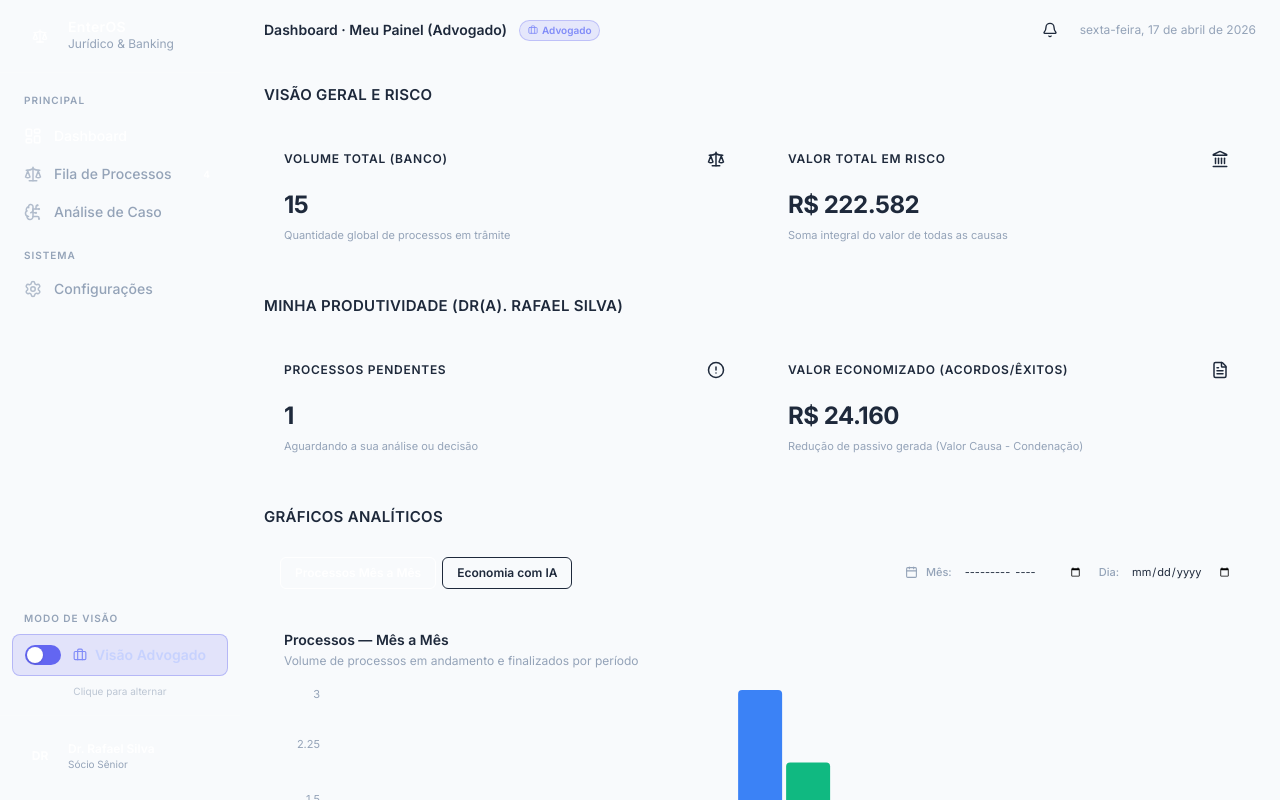
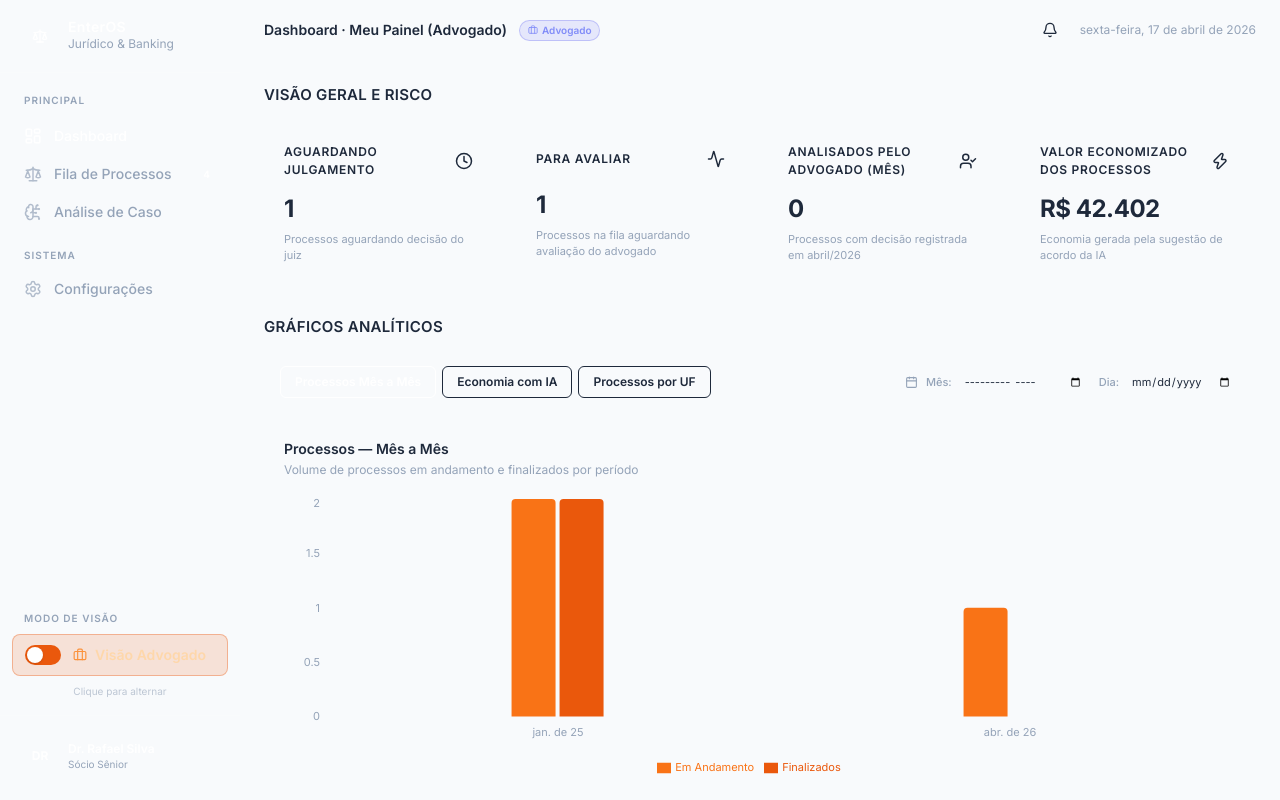
Before and after one commit to marco-fabian/hackathon-ufmg-2026-grupo8, a React (Vite) app in the folder src/frontend/: page / in a window 1280 px wide. Built offline with nearby package versions, Linux system fonts and the light colour scheme.

Commit message:
subida novas cores

```diff
--- a/src/frontend/src/components/data/DataTableBase.tsx
+++ b/src/frontend/src/components/data/DataTableBase.tsx
@@ -1,5 +1,6 @@
+import { useState } from 'react'
 import type { ReactNode } from 'react'
-import { ChevronUp, ChevronDown, ChevronsUpDown } from 'lucide-react'
+import { ChevronUp, ChevronDown, ChevronsUpDown, Search, X } from 'lucide-react'
 
 // ─── Types ────────────────────────────────────────────────────────────────
 export type SortDirection = 'asc' | 'desc' | null
@@ -8,6 +9,7 @@ export interface ColumnDef<T> {
   key: keyof T | string
   header: string
   sortable?: boolean
+  filterType?: 'text' | 'select'
   render?: (value: unknown, row: T) => ReactNode
   align?: 'left' | 'center' | 'right'
   width?: string
@@ -73,6 +75,8 @@ export function DataTableBase<T extends Record<string, unknown>>({
   stickyHeader = false,
 }: DataTableBaseProps<T>) {
 
+  const [filters, setFilters] = useState<Record<string, string>>({})
+
   function handleSort(colKey: string, sortable?: boolean) {
     if (!sortable || !onSort) return
     if (sortColumn !== colKey) {
@@ -84,6 +88,22 @@ export function DataTableBase<T extends Record<string, unknown>>({
     }
   }
 
+  function setFilter(key: string, value: string) {
+    setFilters(prev => value ? { ...prev, [key]: value } : Object.fromEntries(Object.entries(prev).filter(([k]) => k !== key)))
+  }
+
+  const hasAnyFilter = Object.keys(filters).length > 0
+
+  const filteredData = data.filter(row =>
+    columns.every(col => {
+      const colKey = String(col.key)
+      const term = filters[colKey]
+      if (!term) return true
+      const rawValue = row[colKey]
+      return String(rawValue ?? '').toLowerCase().includes(term.toLowerCase())
+    })
+  )
+
   return (
     <div
       style={{
@@ -94,13 +114,52 @@ export function DataTableBase<T extends Record<string, unknown>>({
         overflow: 'hidden',
       }}
     >
+      {/* Caption + clear filters */}
+      {caption && (
+        <div style={{
+          display: 'flex',
+          alignItems: 'center',
+          justifyContent: 'space-between',
+          padding: '12px 16px',
+          borderBottom: '1px solid var(--color-border)',
+        }}>
+          <span style={{
+            color: 'var(--color-text-secondary)',
+            fontSize: '11px',
+            fontWeight: 600,
+            textTransform: 'uppercase',
+            letterSpacing: '0.08em',
+          }}>
+            {caption}
+            {hasAnyFilter && (
+              <span style={{ marginLeft: '8px', color: 'var(--color-primary-600)', fontWeight: 500 }}>
+                · {filteredData.length} resultado(s)
+              </span>
+            )}
+          </span>
+          {hasAnyFilter && (
+            <button
+              onClick={() => setFilters({})}
+              style={{
+                display: 'flex', alignItems: 'center', gap: '4px',
+                padding: '3px 8px',
+                border: '1px solid var(--color-border)',
+                borderRadius: '5px',
+                fontSize: '11px',
+                color: 'var(--color-text-muted)',
+                backgroundColor: 'transparent',
+                cursor: 'pointer',
+              }}
+            >
+              <X size={11} />
+              Limpar filtros
+            </button>
+          )}
+        </div>
+      )}
+
       <div style={{ overflowX: 'auto' }}>
         <table style={{ width: '100%', borderCollapse: 'collapse', fontSize: '13px' }}>
-          {caption && (
-            <caption style={{ captionSide: 'top', padding: '12px 16px', textAlign: 'left', color: 'var(--color-text-secondary)', fontSize: '11px', fontWeight: 600, textTransform: 'uppercase', letterSpacing: '0.08em' }}>
-              {caption}
-            </caption>
-          )}
 
           {/* Table HEAD */}
           <thead
@@ -111,6 +170,7 @@ export function DataTableBase<T extends Record<string, unknown>>({
               zIndex: stickyHeader ? 1 : undefined,
             }}
           >
+            {/* Column labels row */}
             <tr style={{ borderBottom: '1px solid var(--color-border)' }}>
               {columns.map((col) => {
                 const colKey = String(col.key)
@@ -119,7 +179,7 @@ export function DataTableBase<T extends Record<string, unknown>>({
                   <th
                     key={colKey}
                     style={{
-                      padding: '10px 16px',
+                      padding: '10px 16px 6px',
                       textAlign: col.align ?? 'left',
                       fontWeight: 600,
                       color: isActive ? 'var(--color-primary-700)' : 'var(--color-text-secondary)',
@@ -141,6 +201,94 @@ export function DataTableBase<T extends Record<string, unknown>>({
                 )
               })}
             </tr>
+
+            {/* Filter inputs row */}
+            <tr style={{ borderBottom: '2px solid var(--color-border)' }}>
+              {columns.map((col) => {
+                const colKey = String(col.key)
+                const val = filters[colKey] ?? ''
+                const isSelect = col.filterType === 'select'
+                const uniqueOptions = isSelect
+                  ? Array.from(new Set(data.map(row => String(row[colKey] ?? '')))).filter(Boolean).sort()
+                  : []
+                return (
+                  <th key={colKey} style={{ padding: '4px 8px 8px' }}>
+                    {isSelect ? (
+                      <select
+                        value={val}
+                        onChange={e => setFilter(colKey, e.target.value)}
+                        style={{
+                          width: '100%',
+                          padding: '4px 6px',
+                          border: `1px solid ${val ? 'var(--color-primary-400)' : 'var(--color-border)'}`,
+                          borderRadius: '5px',
+                          fontSize: '11px',
+                          backgroundColor: val ? 'var(--color-primary-50)' : 'var(--color-bg-card)',
+                          color: val ? 'var(--color-text-primary)' : 'var(--color-text-muted)',
+                          outline: 'none',
+                          fontFamily: 'Inter, sans-serif',
+                          cursor: 'pointer',
+                          boxSizing: 'border-box',
+                          transition: 'border-color 0.15s, background-color 0.15s',
+                        }}
+                      >
+                        <option value="">Todos</option>
+                        {uniqueOptions.map(opt => (
+                          <option key={opt} value={opt}>{opt}</option>
+                        ))}
+                      </select>
+                    ) : (
+                      <div style={{ position: 'relative', display: 'flex', alignItems: 'center' }}>
+                        <Search
+                          size={11}
+                          style={{
+                            position: 'absolute', left: '6px',
+                            color: val ? 'var(--color-primary-600)' : 'var(--color-text-muted)',
+                            pointerEvents: 'none',
+                            flexShrink: 0,
+                          }}
+                        />
+                        <input
+                          value={val}
+                          onChange={e => setFilter(colKey, e.target.value)}
+                          placeholder="Filtrar…"
+                          style={{
+                            width: '100%',
+                            paddingLeft: '22px',
+                            paddingRight: val ? '22px' : '6px',
+                            paddingTop: '4px',
+                            paddingBottom: '4px',
+                            border: `1px solid ${val ? 'var(--color-primary-400)' : 'var(--color-border)'}`,
+                            borderRadius: '5px',
+                            fontSize: '11px',
+                            backgroundColor: val ? 'var(--color-primary-50)' : 'var(--color-bg-card)',
+                            color: 'var(--color-text-primary)',
+                            outline: 'none',
+                            fontFamily: 'Inter, sans-serif',
+                            boxSizing: 'border-box',
+                            transition: 'border-color 0.15s, background-color 0.15s',
+                          }}
+                        />
+                        {val && (
+                          <button
+                            onClick={() => setFilter(colKey, '')}
+                            style={{
+                              position: 'absolute', right: '5px',
+                              display: 'flex', alignItems: 'center',
+                              background: 'none', border: 'none',
+                              cursor: 'pointer', padding: 0,
+                              color: 'var(--color-text-muted)',
+                            }}
+                          >
+                            <X size={11} />
+                          </button>
+                        )}
+                      </div>
+                    )}
+                  </th>
+                )
+              })}
+            </tr>
           </thead>
 
           {/* Table BODY */}
@@ -149,21 +297,21 @@ export function DataTableBase<T extends Record<string, unknown>>({
               Array.from({ length: 5 }).map((_, i) => (
                 <SkeletonRow key={i} colCount={columns.length} />
               ))
-            ) : data.length === 0 ? (
+            ) : filteredData.length === 0 ? (
               <tr>
                 <td
                   colSpan={columns.length}
                   style={{ padding: '48px 16px', textAlign: 'center', color: 'var(--color-text-muted)' }}
                 >
-                  {emptyMessage}
+                  {hasAnyFilter ? 'Nenhum resultado para os filtros aplicados.' : emptyMessage}
                 </td>
               </tr>
             ) : (
-              data.map((row, rowIdx) => (
+              filteredData.map((row, rowIdx) => (
                 <tr
                   key={rowIdx}
                   style={{
-                    borderBottom: rowIdx < data.length - 1 ? '1px solid var(--color-border)' : undefined,
+                    borderBottom: rowIdx < filteredData.length - 1 ? '1px solid var(--color-border)' : undefined,
                     transition: 'background-color 100ms ease',
                   }}
                   onMouseEnter={(e) => (e.currentTarget.style.backgroundColor = 'var(--color-bg-subtle)')}
--- a/src/frontend/src/components/layout/DashboardLayout.tsx
+++ b/src/frontend/src/components/layout/DashboardLayout.tsx
@@ -44,20 +44,14 @@ function RoleSwitcher() {
         onClick={toggleRole}
         aria-label={`Alternar para visão ${isAdvogado ? 'Banco' : 'Advogado'}`}
         style={{
-          backgroundColor: isAdvogado
-            ? 'rgba(99,102,241,0.15)'
-            : 'rgba(16,185,129,0.15)',
-          border: isAdvogado
-            ? '1px solid rgba(99,102,241,0.35)'
-            : '1px solid rgba(16,185,129,0.35)',
+          backgroundColor: 'rgba(234,88,12,0.15)',
+          border: '1px solid rgba(234,88,12,0.35)',
         }}
         className="w-full flex items-center gap-3 px-3 py-2.5 rounded-lg transition-all hover:opacity-90"
       >
         {/* Track */}
         <div
-          style={{
-            backgroundColor: isAdvogado ? 'rgb(99,102,241)' : 'rgb(16,185,129)',
-          }}
+          style={{ backgroundColor: 'rgb(234,88,12)' }}
           className="relative w-9 h-5 rounded-full flex-shrink-0 transition-colors duration-300"
         >
           <span
@@ -70,13 +64,13 @@ function RoleSwitcher() {
         <span className="flex items-center gap-2 text-sm font-semibold">
           {isAdvogado ? (
             <>
-              <Briefcase size={14} style={{ color: 'rgb(129,140,248)' }} />
-              <span style={{ color: 'rgb(199,210,254)' }}>Visão Advogado</span>
+              <Briefcase size={14} style={{ color: 'rgb(251,146,60)' }} />
+              <span style={{ color: 'rgb(254,215,170)' }}>Visão Advogado</span>
             </>
           ) : (
             <>
-              <Building2 size={14} style={{ color: 'rgb(52,211,153)' }} />
-              <span style={{ color: 'rgb(167,243,208)' }}>Visão Banco</span>
+              <Building2 size={14} style={{ color: 'rgb(251,146,60)' }} />
+              <span style={{ color: 'rgb(254,215,170)' }}>Visão Banco</span>
             </>
           )}
         </span>
--- a/src/frontend/src/data/mockData.ts
+++ b/src/frontend/src/data/mockData.ts
@@ -326,7 +326,7 @@ export const mockProcessos: Processo[] = [
     valorCondenacao: 22500.0,
     statusDaIA: 'concluido',
     decisaoAdvogado: 'acordo',
-    dataEntrada: '2025-01-19T11:30:00Z',
+    dataEntrada: '2026-04-01T11:30:00Z',
     advogadoResponsavel: advogados[4],
     tribunal: 'TJMG',
     prioridade: 'alta',
@@ -345,7 +345,7 @@ export const mockProcessos: Processo[] = [
     valorCondenacao: 18720.0,
     statusDaIA: 'em_analise',
     decisaoAdvogado: 'pendente',
-    dataEntrada: '2025-01-20T14:00:00Z',
+    dataEntrada: '2026-04-05T14:00:00Z',
     advogadoResponsavel: advogados[5],
     tribunal: 'TJSP',
     prioridade: 'alta',
@@ -364,7 +364,7 @@ export const mockProcessos: Processo[] = [
     valorCondenacao: 0,
     statusDaIA: 'concluido',
     decisaoAdvogado: 'defesa',
-    dataEntrada: '2025-01-21T09:00:00Z',
+    dataEntrada: '2026-04-08T09:00:00Z',
     advogadoResponsavel: advogados[0],
     tribunal: 'TJRJ',
     prioridade: 'media',
@@ -383,7 +383,7 @@ export const mockProcessos: Processo[] = [
     valorCondenacao: 8850.0,
     statusDaIA: 'aguardando_subsidios',
     decisaoAdvogado: 'pendente',
-    dataEntrada: '2025-01-22T15:30:00Z',
+    dataEntrada: '2026-04-10T15:30:00Z',
     advogadoResponsavel: advogados[1],
     tribunal: 'TJPR',
     prioridade: 'media',
@@ -402,7 +402,7 @@ export const mockProcessos: Processo[] = [
     valorCondenacao: 19400.0,
     statusDaIA: 'concluido',
     decisaoAdvogado: 'acordo',
-    dataEntrada: '2025-01-23T12:00:00Z',
+    dataEntrada: '2026-04-15T12:00:00Z',
     advogadoResponsavel: advogados[2],
     tribunal: 'TJGO',
     prioridade: 'alta',
--- a/src/frontend/src/pages/dashboard/DashboardPage.tsx
+++ b/src/frontend/src/pages/dashboard/DashboardPage.tsx
@@ -1,5 +1,5 @@
 import { useState, useMemo, useEffect } from 'react'
-import { Scale, Landmark, FileText, AlertCircle, Calendar, X } from 'lucide-react'
+import { Clock, Activity, UserCheck, Zap, Calendar, X } from 'lucide-react'
 import { DashboardLayout } from '@/components/layout/DashboardLayout'
 import { DataTableBase, type ColumnDef, type SortDirection } from '@/components/data/DataTableBase'
 import { ChartCardBase } from '@/components/data/ChartCardBase'
@@ -8,23 +8,18 @@ import { mockProcessos } from '@/data/mockData'
 
 // ─── LÓGICA DE DADOS ──────────────────────────────────────────────────────────
 
-function parseExito(resultadoMicro: string): 'Êxito' | 'Não Êxito' {
-  const norm = resultadoMicro.toLowerCase()
-  if (norm.includes('improcede') || norm.includes('extin') || norm.includes('acordo')) return 'Êxito'
-  return 'Não Êxito'
-}
 
 function checkAderente(statusIA: string, decisaoAdv: string): boolean {
   return String(statusIA).toLowerCase() === String(decisaoAdv).toLowerCase()
 }
 
-const COLOR_SUCCESS = '#10B981'
-const COLOR_DANGER  = '#EF4444'
-const COLOR_BLUE    = '#3B82F6'
-const COLOR_AMBER   = '#F59E0B'
-const COLOR_PURPLE  = '#8B5CF6'
+const COLOR_SUCCESS = '#EA580C'   // laranja principal
+const COLOR_DANGER  = '#1A1A1A'   // preto
+const COLOR_BLUE    = '#F97316'   // laranja médio
+const COLOR_AMBER   = '#FB923C'   // laranja claro
+const COLOR_PURPLE  = '#7C2D12'   // marrom-laranja escuro
 
-type ChartType = 'acuracia' | 'mes-a-mes' | 'economia'
+type ChartType = 'acuracia' | 'mes-a-mes' | 'economia' | 'por-uf'
 
 // ─── KPI Card ─────────────────────────────────────────────────────────────────
 
@@ -80,11 +75,12 @@ function KpiCard({ label, value, icon, subtitle }: KpiCardProps) {
 
 const COLUMNS: ColumnDef<Record<string, unknown>>[] = [
   { key: 'numeroCaso', header: 'Nº Processo', sortable: true, width: '220px' },
-  { key: 'uf', header: 'UF', width: '60px' },
-  { key: 'resultadoMicro', header: 'Resultado (Base)', sortable: true },
+  { key: 'uf', header: 'UF', width: '100px', filterType: 'select' },
+  { key: 'resultadoMicro', header: 'Resultado (Base)', sortable: true, filterType: 'select' },
   {
     key: 'decisaoAdvogado',
     header: 'Ação Atual',
+    filterType: 'select',
     render: (val) => (
       <span style={{ fontSize: '12px', fontWeight: 500, textTransform: 'capitalize' }}>
         {String(val)}
@@ -144,15 +140,19 @@ export default function DashboardPage() {
     return base
   }, [userRole, processosAtuais, filterMonth, filterDay])
 
-  // ─── KPI globais ─────────────────────────────────────────────────────────
-  const volumeTotal    = mockProcessos.length
-  const valorTotalRisco = mockProcessos.reduce((acc, p) => acc + p.valorCausa, 0)
+  // ─── KPI principais ──────────────────────────────────────────────────────
+  const base = userRole === 'banco' ? mockProcessos : processosAtuais
+  const CURRENT_MONTH = '2026-04'
 
-  // ─── KPI advogado ─────────────────────────────────────────────────────────
-  const pendentesAdvogado = processosAtuais.filter(p => p.decisaoAdvogado === 'pendente').length
-  const economizadoAdvogado = processosAtuais
-    .filter(p => parseExito(p.resultadoMicro) === 'Êxito' || p.decisaoAdvogado === 'acordo')
-    .reduce((acc, p) => acc + Math.max(0, p.valorCausa - p.valorCondenacao), 0)
+  const aguardandoJulgamento = base.filter(p => p.statusDaIA === 'aguardando_subsidios').length
+  const paraAvaliar = base.filter(p => p.decisaoAdvogado === 'pendente').length
+  const analisadosNoMes = base.filter(
+    p => p.decisaoAdvogado !== 'pendente' && p.dataEntrada.startsWith(CURRENT_MONTH)
+  ).length
+  const economizadoMotor = mockProcessos
+    .filter(p => p.valorAcordoSugerido !== null)
+    .reduce((acc, p) => acc + Math.max(0, p.valorCondenacao - (p.valorAcordoSugerido ?? 0)), 0)
+
 
   // ─── Dados: Acurácia IA vs Advogado ──────────────────────────────────────
   const acuraciaData = useMemo(() => {
@@ -177,6 +177,17 @@ export default function DashboardPage() {
     })
     const rows = Object.entries(byMonth).sort(([a], [b]) => a.localeCompare(b)).map(([, v]) => v)
     return rows.length > 0 ? rows : [{ name: '—', 'Em Andamento': 0, Finalizados: 0 }]
+  }, [filteredBase])
+
+  // ─── Dados: Processos por UF ─────────────────────────────────────────────
+  const ufData = useMemo(() => {
+    const byUf: Record<string, { name: string; Processos: number; Finalizados: number }> = {}
+    filteredBase.forEach(p => {
+      if (!byUf[p.uf]) byUf[p.uf] = { name: p.uf, Processos: 0, Finalizados: 0 }
+      byUf[p.uf].Processos++
+      if (p.statusDaIA === 'concluido') byUf[p.uf].Finalizados++
+    })
+    return Object.values(byUf).sort((a, b) => b.Processos - a.Processos)
   }, [filteredBase])
 
   // ─── Dados: Economia IA ───────────────────────────────────────────────────
@@ -204,6 +215,7 @@ export default function DashboardPage() {
     ...(userRole === 'banco' ? [{ id: 'acuracia' as ChartType, label: 'Acurácia IA vs Advogado' }] : []),
     { id: 'mes-a-mes', label: 'Processos Mês a Mês' },
     { id: 'economia',  label: 'Economia com IA' },
+    { id: 'por-uf',    label: 'Processos por UF' },
   ]
 
   const hasFilter = filterMonth || filterDay
@@ -218,49 +230,39 @@ export default function DashboardPage() {
     <DashboardLayout pageTitle={`Dashboard · ${userRole === 'banco' ? 'Visão Executiva (Banco)' : 'Meu Painel (Advogado)'}`}>
       <div style={{ display: 'flex', flexDirection: 'column', gap: '32px', transition: 'all 0.3s ease' }}>
 
-        {/* ─── VISÃO GERAL E RISCO ─── */}
+        {/* ─── MÉTRICAS PRINCIPAIS ─── */}
         <section>
           <h2 style={{ fontSize: '15px', fontWeight: 600, color: 'var(--color-text-secondary)', marginBottom: '16px', letterSpacing: '0.02em', textTransform: 'uppercase' }}>
             Visão Geral e Risco
           </h2>
-          <div style={{ display: 'grid', gridTemplateColumns: 'repeat(auto-fit, minmax(250px, 1fr))', gap: '16px' }}>
+          <div style={{ display: 'grid', gridTemplateColumns: 'repeat(auto-fit, minmax(220px, 1fr))', gap: '16px' }}>
             <KpiCard
-              label="Volume Total (Banco)"
-              value={String(volumeTotal)}
-              icon={<Scale size={18} />}
-              subtitle="Quantidade global de processos em trâmite"
+              label="Aguardando Julgamento"
+              value={String(aguardandoJulgamento)}
+              icon={<Clock size={18} />}
+              subtitle="Processos aguardando decisão do juiz"
             />
             <KpiCard
-              label="Valor Total em Risco"
-              value={formatCurrency(valorTotalRisco)}
-              icon={<Landmark size={18} />}
-              subtitle="Soma integral do valor de todas as causas"
+              label="Para Avaliar"
+              value={String(paraAvaliar)}
+              icon={<Activity size={18} />}
+              subtitle="Processos na fila aguardando avaliação do advogado"
+            />
+            <KpiCard
+              label="Analisados pelo Advogado (mês)"
+              value={String(analisadosNoMes)}
+              icon={<UserCheck size={18} />}
+              subtitle="Processos com decisão registrada em abril/2026"
+            />
+            <KpiCard
+              label="Valor Economizado dos Processos"
+              value={formatCurrency(economizadoMotor)}
+              icon={<Zap size={18} />}
+              subtitle="Economia gerada pela sugestão de acordo da IA"
             />
           </div>
         </section>
 
-        {/* ─── PRODUTIVIDADE (ADVOGADO) ─── */}
-        {userRole === 'advogado' && (
-          <section style={{ animation: 'fadeIn 0.4s ease-out' }}>
-            <h2 style={{ fontSize: '15px', fontWeight: 600, color: 'var(--color-text-secondary)', marginBottom: '16px', letterSpacing: '0.02em', textTransform: 'uppercase' }}>
-              Minha Produtividade (Dr(a). Rafael Silva)
-            </h2>
-            <div style={{ display: 'grid', gridTemplateColumns: 'repeat(auto-fit, minmax(250px, 1fr))', gap: '16px' }}>
-              <KpiCard
-                label="Processos Pendentes"
-                value={String(pendentesAdvogado)}
-                icon={<AlertCircle size={18} />}
-                subtitle="Aguardando a sua análise ou decisão"
-              />
-              <KpiCard
-                label="Valor Economizado (Acordos/Êxitos)"
-                value={formatCurrency(economizadoAdvogado)}
-                icon={<FileText size={18} />}
-                subtitle="Redução de passivo gerada (Valor Causa - Condenação)"
-              />
-            </div>
-          </section>
-        )}
 
         {/* ─── GRÁFICOS ANALÍTICOS (SELECIONÁVEIS) ─── */}
         <section style={{ animation: 'fadeIn 0.4s ease-out' }}>
@@ -413,6 +415,19 @@ export default function DashboardPage() {
               ]}
             />
           )}
+
+          {selectedChart === 'por-uf' && (
+            <ChartCardBase
+              title="Processos por UF"
+              subtitle="Distribuição de processos por Unidade Federativa — total e finalizados"
+              data={ufData}
+              xAxisKey="name"
+              series={[
+                { dataKey: 'Processos',   label: 'Total',       color: COLOR_BLUE    },
+                { dataKey: 'Finalizados', label: 'Finalizados', color: COLOR_SUCCESS },
+              ]}
+            />
+          )}
         </section>
 
         {/* ─── DATATABLE ─── */}
```
Also changed, not shown: src/frontend/src/index.css (+15 -15 lines).
